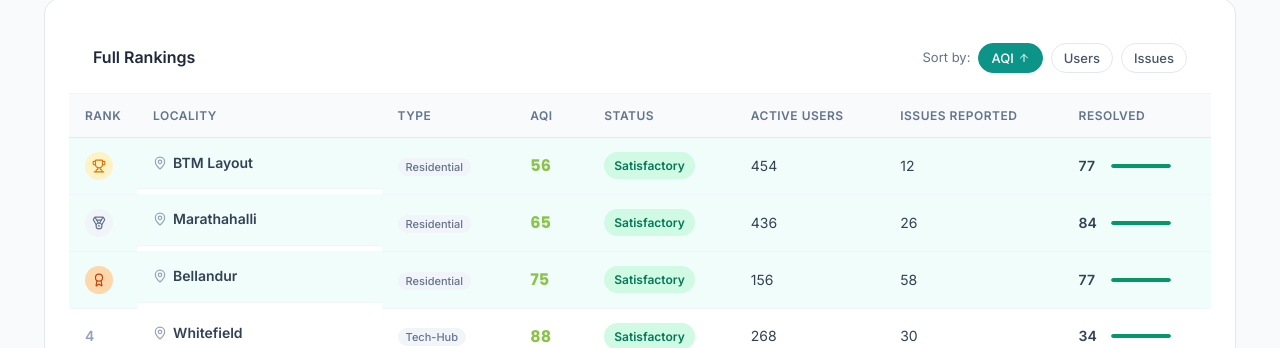
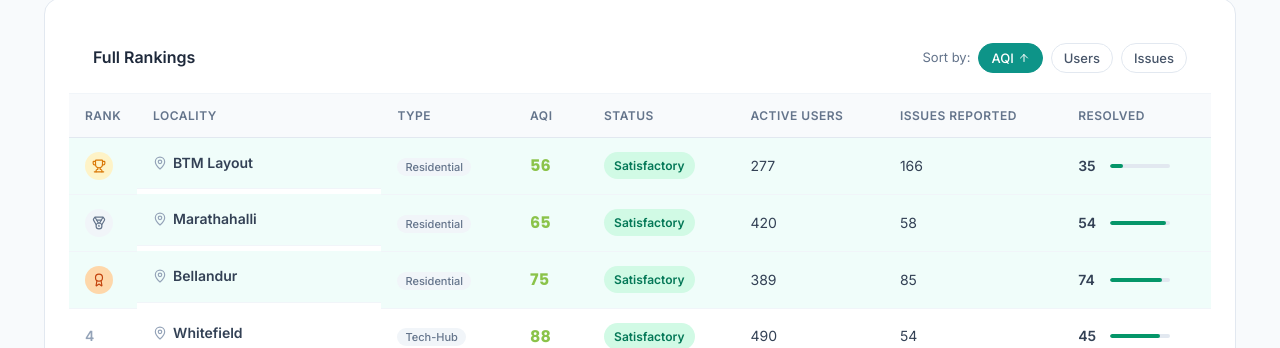
Before and after one commit to SRX3969/nammaearth, a React (Vite) app: page /leaderboard in a window 1280 px wide. Shown: the part 452-800 px from the top of the page. Built offline with nearby package versions, Linux system fonts and the light colour scheme; no server answers.

Commit message:
feat: sync Leaderboard AQI with live API and freeze active users/reports to consistent numbers

```diff
--- a/src/data/locations.js
+++ b/src/data/locations.js
@@ -124,13 +124,19 @@ export const issueTypes = [
 // Leaderboard data
 export function getLeaderboardData() {
   const data = getLocationData();
-  return data.sort((a, b) => a.aqi - b.aqi).map((loc, i) => ({
-    rank: i + 1,
-    ...loc,
-    issuesReported: Math.floor(Math.random() * 120) + 5,
-    activeUsers: Math.floor(Math.random() * 500) + 50,
-    resolvedIssues: Math.floor(Math.random() * 80) + 10,
-  }));
+  return data.map((loc) => {
+    // Generate consistent hardcoded stats per locality using the seed
+    const rng = seededRandom(hashStr(loc.name + '_stats'));
+    const issuesReported = Math.floor(rng() * 150) + 20;
+    const resolvedIssues = Math.floor(rng() * (issuesReported * 0.95)) + 5;
+
+    return {
+      ...loc,
+      issuesReported,
+      activeUsers: Math.floor(rng() * 600) + 100,
+      resolvedIssues,
+    };
+  });
 }
 
 // ── Seeded PRNG (deterministic per locality) ────────────────────────────
--- a/src/pages/Leaderboard.jsx
+++ b/src/pages/Leaderboard.jsx
@@ -1,11 +1,17 @@
 import { useState, useEffect } from 'react';
 import { motion } from 'framer-motion';
-import {
-  Trophy, Medal, TrendingUp, TrendingDown, Users, AlertCircle,
-  ArrowUp, ArrowDown, MapPin, Award, Star, CheckCircle
-} from 'lucide-react';
+import { Trophy, Medal, TrendingUp, TrendingDown, Users, AlertCircle, ArrowUp, ArrowDown, MapPin, Award, Star, CheckCircle } from 'lucide-react';
 import { getLeaderboardData, getAQIColor } from '../data/locations';
+import { fetchAllLocalitiesAQI } from '../lib/liveDataService';
 import './Leaderboard.css';
+
+function getAQICategory(aqi) {
+  if (aqi <= 50) return { label: 'Good', color: '#4caf50', bg: '#e8f5e9' };
+  if (aqi <= 100) return { label: 'Satisfactory', color: '#8bc34a', bg: '#f1f8e9' };
+  if (aqi <= 200) return { label: 'Moderate', color: '#ff9800', bg: '#fff3e0' };
+  if (aqi <= 300) return { label: 'Poor', color: '#f44336', bg: '#ffebee' };
+  return { label: 'Very Poor', color: '#9c27b0', bg: '#f3e5f5' };
+}
 
 const fadeUp = {
   hidden: { opacity: 0, y: 20 },
@@ -18,7 +24,25 @@ export default function Leaderboard() {
   const [sortOrder, setSortOrder] = useState('asc');
 
   useEffect(() => {
-    setData(getLeaderboardData());
+    const fetchData = async () => {
+      const baseData = getLeaderboardData(); // Hardcoded consistent stats
+      const liveData = await fetchAllLocalitiesAQI(baseData); // Live AQI
+
+      const mergedData = baseData.map(baseLoc => {
+        const liveLoc = liveData?.find(l => l.name === baseLoc.name);
+        if (liveLoc && liveLoc.aqi != null) {
+          return {
+            ...baseLoc,
+            aqi: liveLoc.aqi,
+            category: getAQICategory(liveLoc.aqi),
+          };
+        }
+        return baseLoc; // Fallback to simulated if API fails
+      });
+
+      setData(mergedData);
+    };
+    fetchData();
   }, []);
 
   const sortedData = [...data].sort((a, b) => {
@@ -26,8 +50,8 @@ export default function Leaderboard() {
     return (a[sortBy] - b[sortBy]) * multiplier;
   });
 
-  const cleanest = data.length > 0 ? data[0] : null;
-  const mostPolluted = data.length > 0 ? data[data.length - 1] : null;
+  const cleanest = [...data].sort((a, b) => a.aqi - b.aqi)[0];
+  const mostPolluted = [...data].sort((a, b) => b.aqi - a.aqi)[0];
   const mostActive = [...data].sort((a, b) => b.activeUsers - a.activeUsers)[0];
   const mostReported = [...data].sort((a, b) => b.issuesReported - a.issuesReported)[0];
 
```
